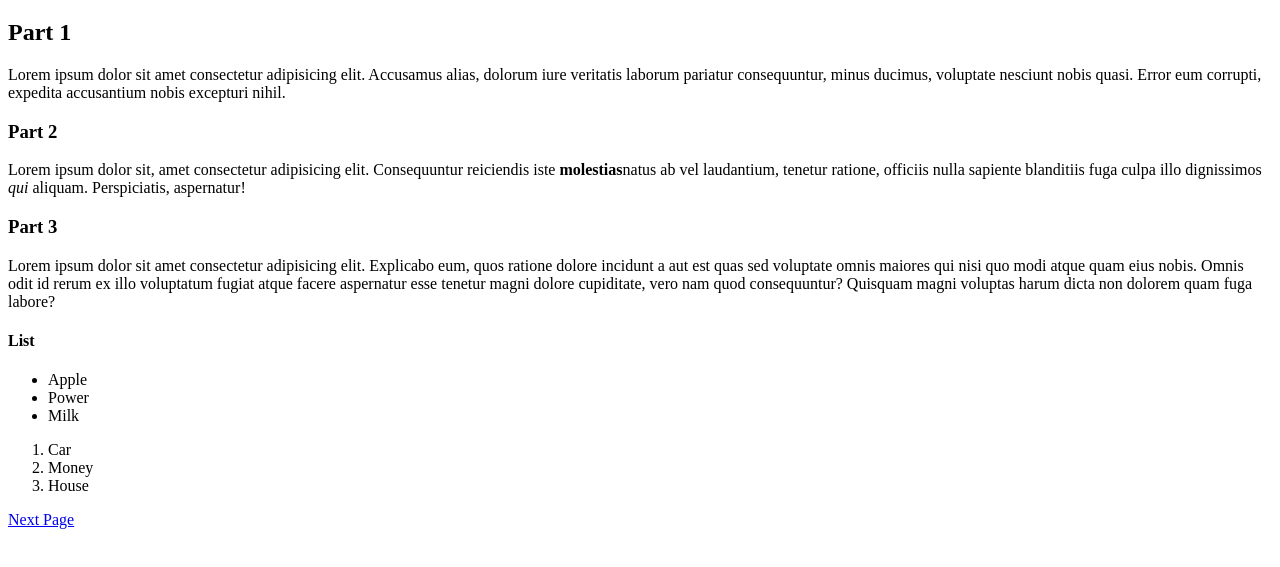
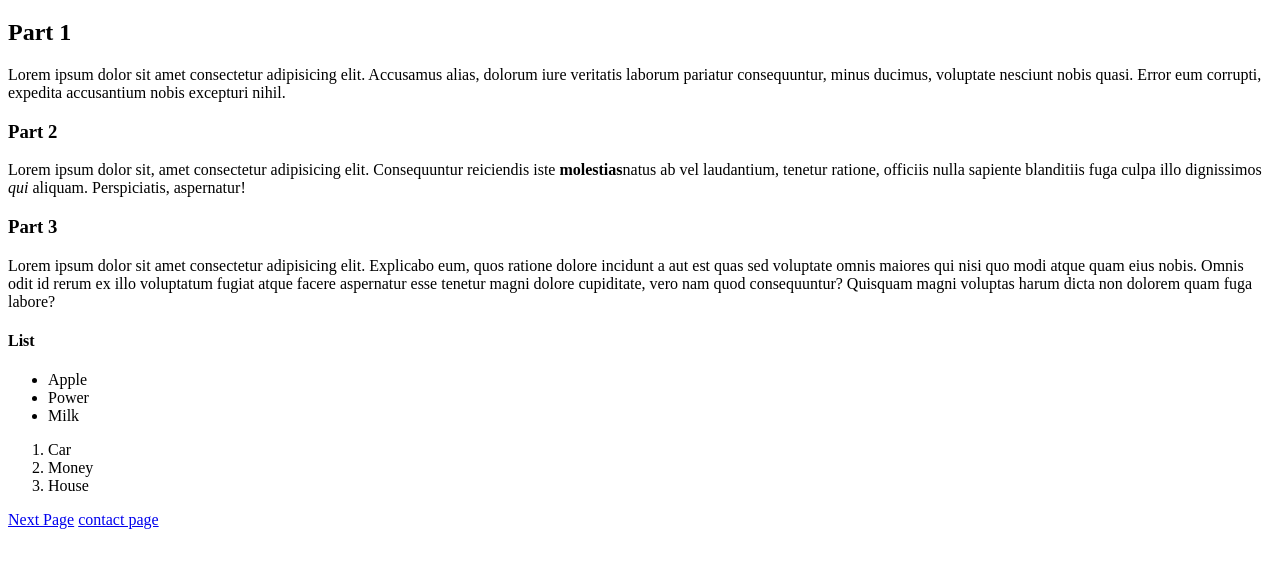
Before and after one commit to Zarams-beep/Assigment-2, a plain HTML site: page index.html in a window 1280 px wide. Shown: the part 61-628 px from the top of the page. Drawn offline with Linux system fonts and the light colour scheme.

Commit message:
index.html

```diff
--- a/index.html
+++ b/index.html
@@ -37,6 +37,7 @@
   </section>
   <footer>
     <a href="/Day 5/html/index.html2">Next Page</a>
+    <a href="/Day 5/html/contact.html">contact page</a>
   </footer>
 </body>
 </html>
```
